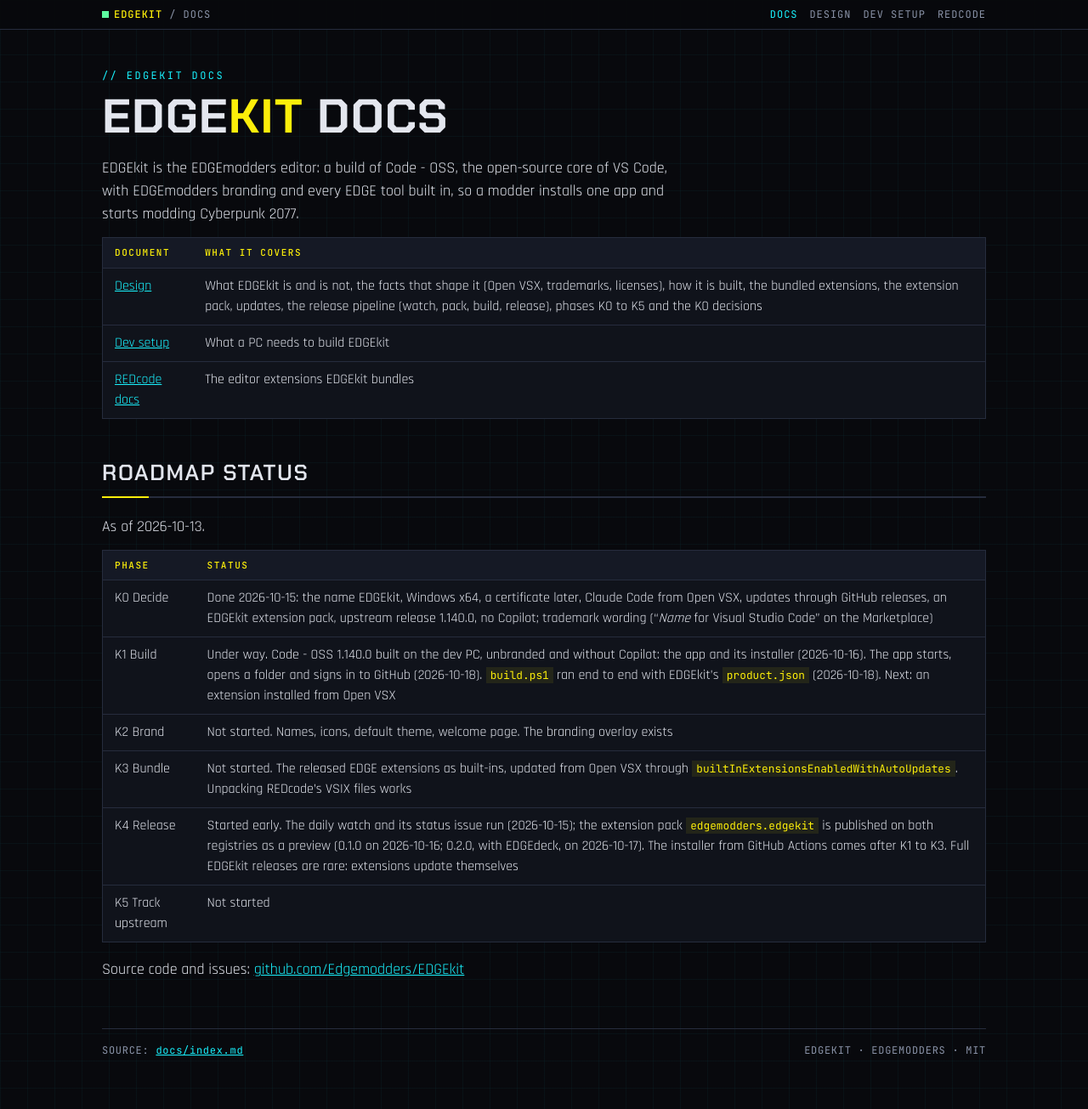
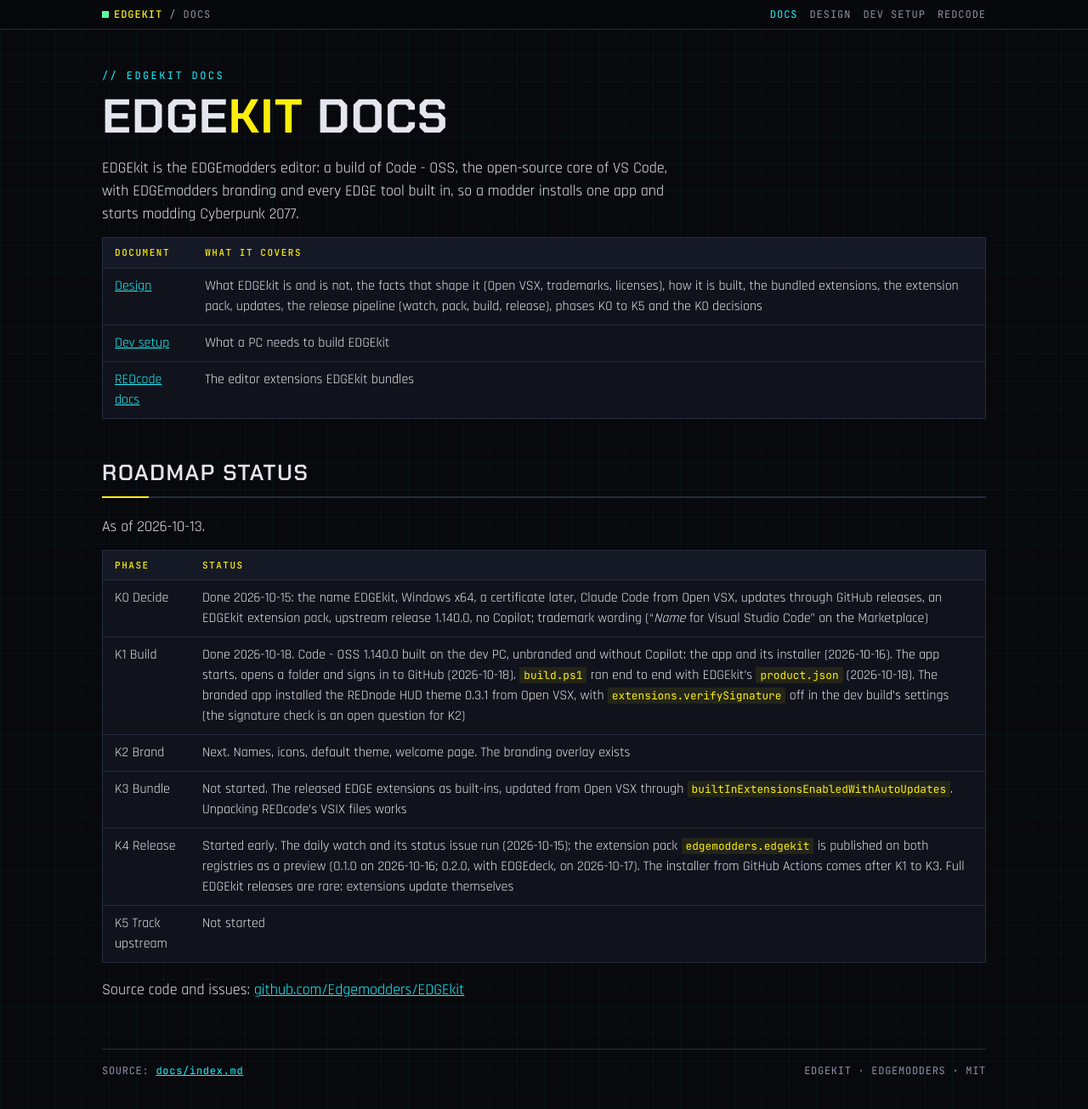
Before and after one commit to Edgemodders/EDGEkit, a Jekyll site: the page built from docs/index.md, in a window 1280 px wide and 1333 px high. Shown: the top 1305 px of the window at 85% size. Built offline with Jekyll 4.4.1, drawn with Linux system fonts in a browser that asks for light colours; our own code applies the rules of GitHub Pages for plain Markdown files.

Commit message:
K1 is done: the branded build installs from Open VSX
The REDnode HUD theme 0.3.1 installed from Open VSX, with the signature
check off in the dev build's settings (open for K2). Next: K2 Brand.
The Nexus roadmap marks K1 done and K2 next.

Co-Authored-By: Claude Opus 5.5 <noreply@anthropic.com>

```diff
--- a/docs/index.md
+++ b/docs/index.md
@@ -15,8 +15,8 @@ As of 2026-10-13.
 | Phase | Status |
 |---|---|
 | K0 Decide | Done 2026-10-15: the name EDGEkit, Windows x64, a certificate later, Claude Code from Open VSX, updates through GitHub releases, an EDGEkit extension pack, upstream release 1.140.0, no Copilot; trademark wording ("*Name* for Visual Studio Code" on the Marketplace) |
-| K1 Build | Under way. Code - OSS 1.140.0 built on the dev PC, unbranded and without Copilot: the app and its installer (2026-10-16). The app starts, opens a folder and signs in to GitHub (2026-10-18). `build.ps1` ran end to end with EDGEkit's `product.json` (2026-10-18). Next: an extension installed from Open VSX |
-| K2 Brand | Not started. Names, icons, default theme, welcome page. The branding overlay exists |
+| K1 Build | Done 2026-10-18. Code - OSS 1.140.0 built on the dev PC, unbranded and without Copilot: the app and its installer (2026-10-16). The app starts, opens a folder and signs in to GitHub (2026-10-18). `build.ps1` ran end to end with EDGEkit's `product.json` (2026-10-18). The branded app installed the REDnode HUD theme 0.3.1 from Open VSX, with `extensions.verifySignature` off in the dev build's settings (the signature check is an open question for K2) |
+| K2 Brand | Next. Names, icons, default theme, welcome page. The branding overlay exists |
 | K3 Bundle | Not started. The released EDGE extensions as built-ins, updated from Open VSX through `builtInExtensionsEnabledWithAutoUpdates`. Unpacking REDcode's VSIX files works |
 | K4 Release | Started early. The daily watch and its status issue run (2026-10-15); the extension pack `edgemodders.edgekit` is published on both registries as a preview (0.1.0 on 2026-10-16; 0.2.0, with EDGEdeck, on 2026-10-17). The installer from GitHub Actions comes after K1 to K3. Full EDGEkit releases are rare: extensions update themselves |
 | K5 Track upstream | Not started |
```
Also changed, not shown: CLAUDE.md (+2 -2 lines), docs/design.md (+2 -2 lines), 1 other file.
